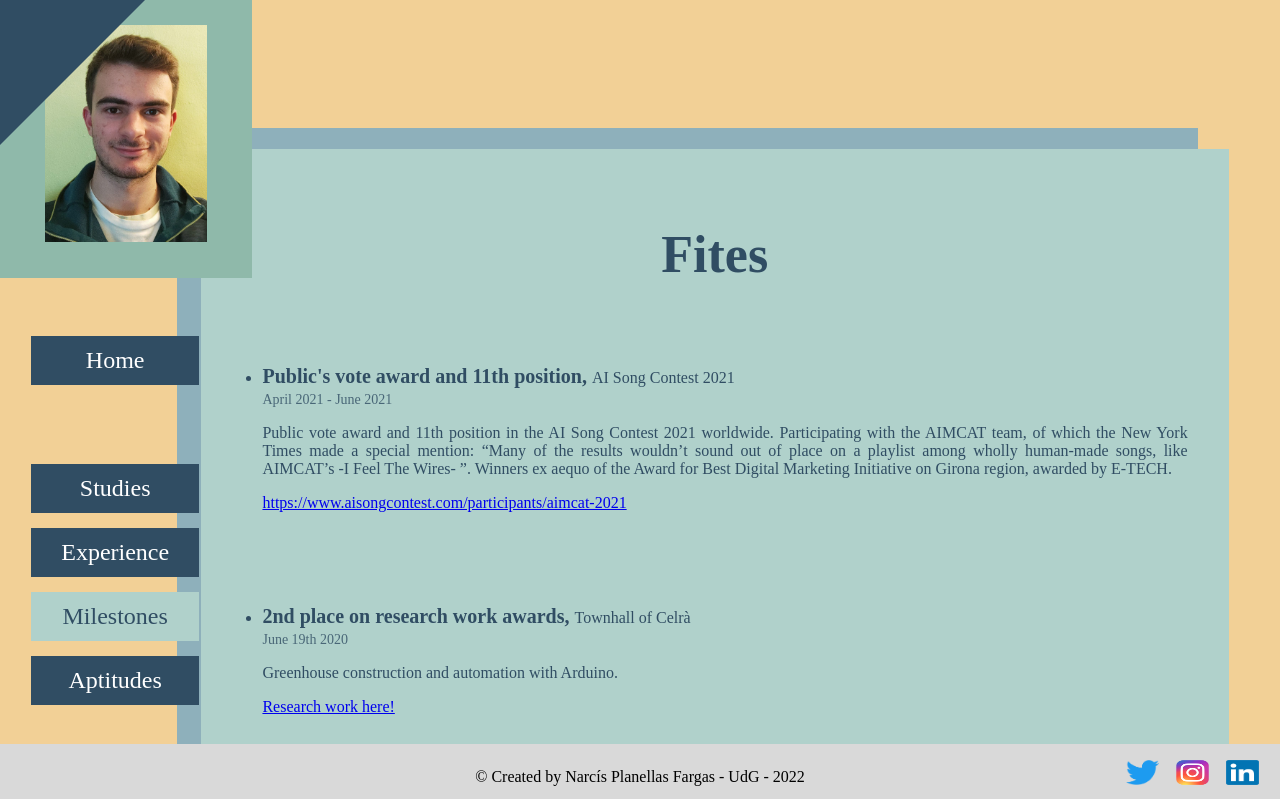
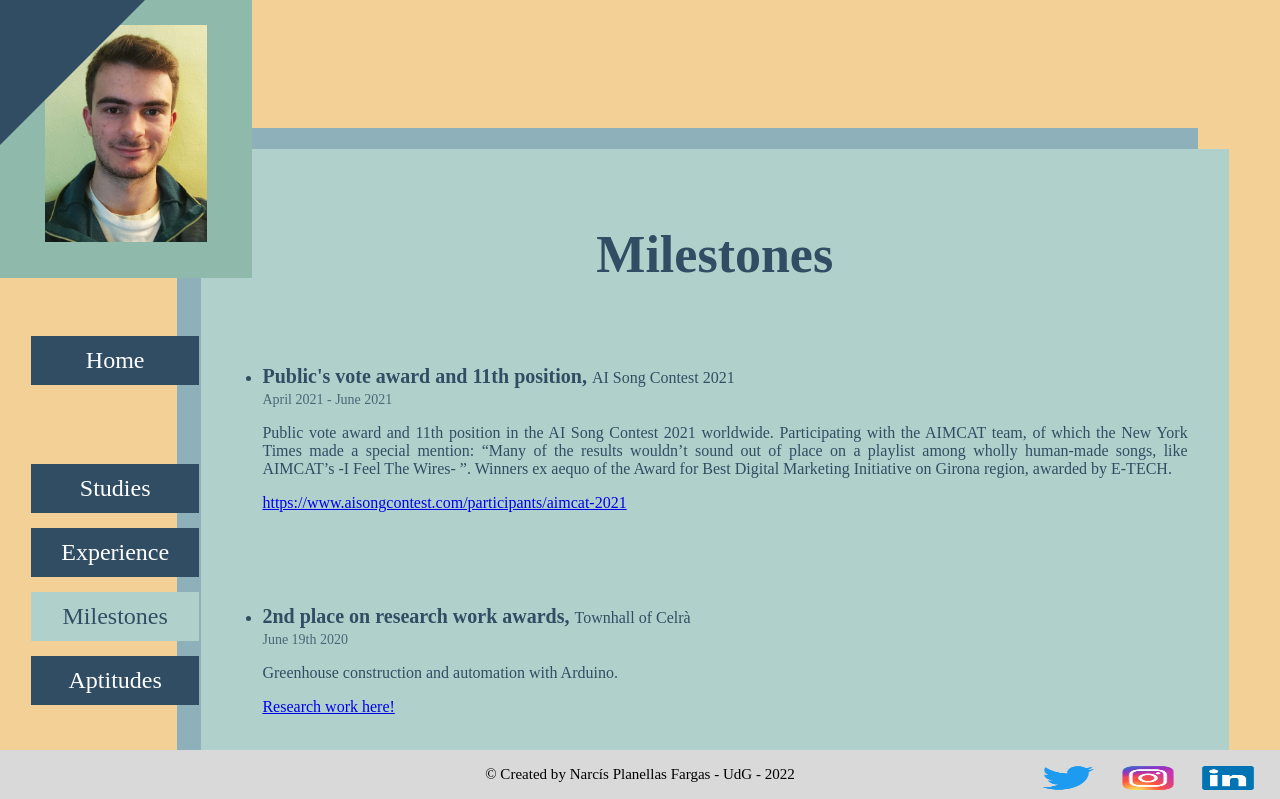
Before and after one commit to NarcisPlan16/NarcisPlan16.github.io, a plain HTML site: page fites.html in a window 1280 px wide. Shown: the top 799 px of the page. Drawn offline with Linux system fonts and the light colour scheme.

Commit message:
Translated "Fites"

```diff
--- a/fites.html
+++ b/fites.html
@@ -14,7 +14,7 @@
     <div class="BackPagina"></div>
     <div class="Contingut">
         <div class="Pagina">
-            <h1>Fites</h1>
+            <h1>Milestones</h1>
             <ul>
                 <li class="Titol">
                     <p>
--- a/style.css
+++ b/style.css
@@ -266,7 +266,7 @@ p {
 
     position: fixed;
     width: 100%;
-    height: 7%;
+    height: 1vh;
     text-align: center;
     bottom: 0;
     left: 0;
@@ -282,8 +282,10 @@ p {
 }
 
 .Footer > p {
-    margin-top: 3vh;
-    margin-bottom: 3vh;
+    margin-top: 2vh;
+    margin-bottom: 4vh;
+
+    font-size: calc(0.8vw + 0.6vh);
 }
 
 #SocialMedia {
@@ -295,10 +297,10 @@ p {
     display: flex;
     justify-content: flex-end;
 
-    height: 56%;
-    width: 500px;
+    height: calc(0.6vw + 2.7vh);
+    width: calc(60vw + 4vh);
 
-    margin-bottom: 1vh;
+    margin-bottom: 0.5vh;
     margin-top: 2vh;
 }
 
```
